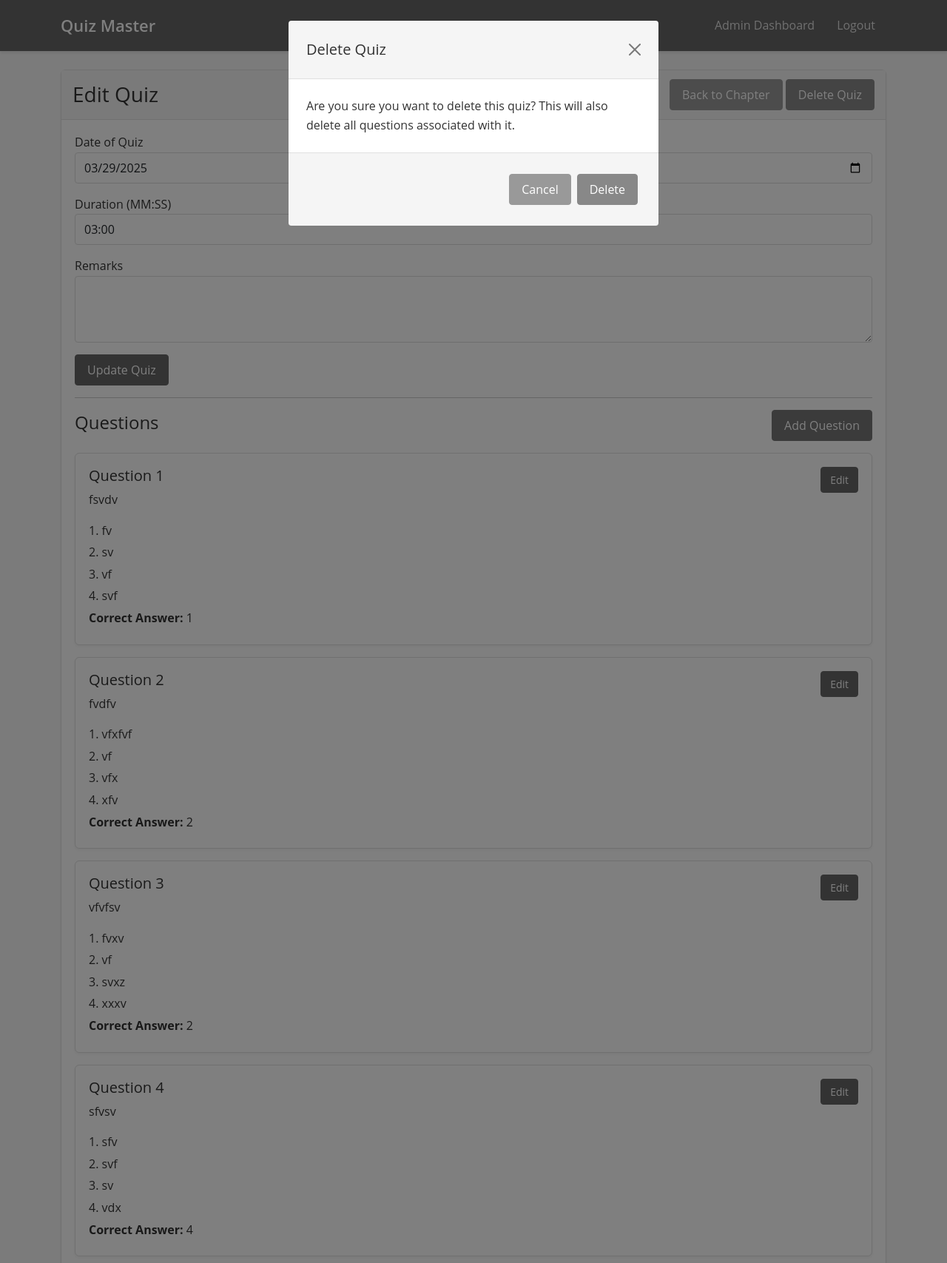
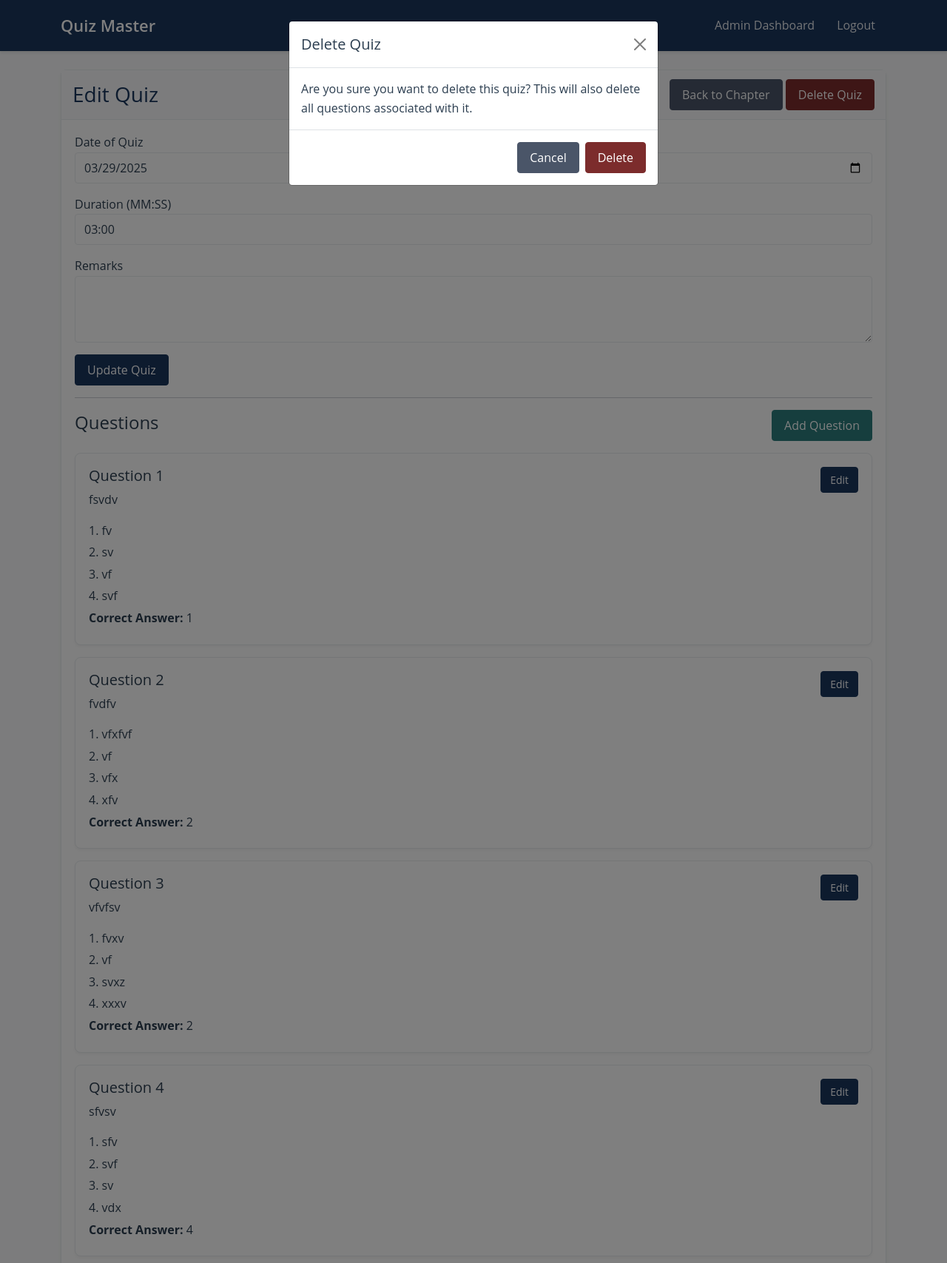
Before and after one commit to 1037kavin/MAD-1-project, a Flask app: page /admin/quiz/3/edit in a window 1280 px wide, after a click on "Delete Quiz". Shown: the top 1707 px of the page at 74% size. Run offline with Flask 2, Linux system fonts and the light colour scheme; a user stored in the database is signed in; data comes from the database, SQL or seed files in the repository.

Commit message:
Complete Quiz Master project with updated UI

```diff
--- a/static/style.css
+++ b/static/style.css
@@ -9,13 +9,13 @@
 body {
     font-family: 'Open Sans', sans-serif;
     line-height: 1.6;
-    background-color: #f7f7f7;
-    color: #333;
+    background-color: #f8f9fa;
+    color: #2c3e50;
 }
 
 /* Navigation */
 .navbar {
-    background-color: #666666 !important;
+    background-color: #1a365d !important;
     padding: 12px 0;
     margin-bottom: 25px;
     box-shadow: 0 2px 4px rgba(0,0,0,0.1);
@@ -24,26 +24,29 @@ body {
 .navbar-brand {
     font-size: 22px;
     font-weight: 600;
+    color: white !important;
 }
 
 .nav-link {
-    color: rgba(255, 255, 255, 0.8) !important;
+    color: rgba(255, 255, 255, 0.9) !important;
     padding: 8px 15px !important;
+    transition: color 0.2s ease;
 }
 
 .nav-link:hover {
     color: white !important;
+    background-color: rgba(255, 255, 255, 0.1);
+    border-radius: 4px;
 }
 
 /* Cards */
 .card {
     background: white;
-    border: 1px solid #e0e0e0;
-    border-radius: 6px;
+    border: 1px solid #e9ecef;
+    border-radius: 8px;
     margin-bottom: 20px;
     box-shadow: 0 2px 4px rgba(0,0,0,0.05);
     transition: transform 0.2s ease-in-out, box-shadow 0.2s ease-in-out;
-    animation: fadeIn 0.3s ease-out;
 }
 
 .card:hover {
@@ -52,9 +55,11 @@ body {
 }
 
 .card-header {
-    background-color: #f5f5f5 !important;
-    border-bottom: 1px solid #e0e0e0;
+    background-color: #f8f9fa !important;
+    border-bottom: 1px solid #e9ecef;
     padding: 12px 15px;
+    color: #1a365d;
+    font-weight: 600;
 }
 
 .card-body {
@@ -70,69 +75,69 @@ body {
 }
 
 .btn-primary {
-    background-color: #666666 !important;
-    border-color: #666666 !important;
+    background-color: #1a365d !important;
+    border-color: #1a365d !important;
     color: white !important;
 }
 
 .btn-primary:hover {
-    background-color: #555555 !important;
-    border-color: #555555 !important;
+    background-color: #2c4c7c !important;
+    border-color: #2c4c7c !important;
 }
 
 .btn-success {
-    background-color: #777777 !important;
-    border-color: #777777 !important;
+    background-color: #2c7c7c !important;
+    border-color: #2c7c7c !important;
     color: white !important;
 }
 
 .btn-success:hover {
-    background-color: #666666 !important;
-    border-color: #666666 !important;
+    background-color: #1a5d5d !important;
+    border-color: #1a5d5d !important;
 }
 
 .btn-danger {
-    background-color: #888888 !important;
-    border-color: #888888 !important;
+    background-color: #7c2c2c !important;
+    border-color: #7c2c2c !important;
     color: white !important;
 }
 
 .btn-danger:hover {
-    background-color: #777777 !important;
-    border-color: #777777 !important;
+    background-color: #5d1a1a !important;
+    border-color: #5d1a1a !important;
 }
 
 .btn-info {
-    background-color: #707070 !important;
-    border-color: #707070 !important;
+    background-color: #2c4c7c !important;
+    border-color: #2c4c7c !important;
     color: white !important;
 }
 
 .btn-info:hover {
-    background-color: #606060 !important;
-    border-color: #606060 !important;
+    background-color: #1a365d !important;
+    border-color: #1a365d !important;
 }
 
 .btn-secondary {
-    background-color: #999999 !important;
-    border-color: #999999 !important;
+    background-color: #4a5568 !important;
+    border-color: #4a5568 !important;
     color: white !important;
 }
 
 .btn-secondary:hover {
-    background-color: #888888 !important;
-    border-color: #888888 !important;
+    background-color: #2d3748 !important;
+    border-color: #2d3748 !important;
 }
 
 .btn-warning {
-    background-color: #808080 !important;
-    border-color: #808080 !important;
+    background-color: #7c6e2c !important;
+    border-color: #7c6e2c !important;
     color: white !important;
 }
 
 .btn-warning:hover {
-    background-color: #707070 !important;
-    border-color: #707070 !important;
+    background-color: #5d521a !important;
+    border-color: #5d521a !important;
 }
 
 .btn-sm {
@@ -142,25 +147,27 @@ body {
 
 /* Forms */
 .form-control {
-    border: 1px solid #ddd;
+    border: 1px solid #e9ecef;
     border-radius: 4px;
     padding: 8px 12px;
+    color: #2c3e50;
 }
 
 .form-control:focus {
-    border-color: #666666;
-    box-shadow: 0 0 0 0.2rem rgba(102, 102, 102, 0.25);
+    border-color: #1a365d;
+    box-shadow: 0 0 0 0.2rem rgba(26, 54, 93, 0.25);
 }
 
 .form-label {
     font-weight: 500;
     margin-bottom: 0.5rem;
+    color: #2c3e50;
 }
 
 .input-group-text {
-    background-color: #f5f5f5;
-    border-color: #e0e0e0;
-    color: #666;
+    background-color: #f8f9fa;
+    border-color: #e9ecef;
+    color: #2c3e50;
 }
 
 /* Tables */
@@ -233,99 +213,98 @@ body {
 .stats-number {
     font-size: 2rem;
     font-weight: 600;
-    color: #333;
+    color: #1a365d;
     margin-bottom: 0.5rem;
 }
 
 .stats-label {
     font-size: 1rem;
-    color: #666;
+    color: #4a5568;
     font-weight: 500;
 }
 
 /* Quiz Styles */
 .quiz-timer {
     font-size: 18px;
-    color: #e74c3c;
+    color: #7c2c2c;
     margin: 15px 0;
+    font-weight: 600;
 }
 
 .question-box {
-    background: #fff;
+    background-color: white;
+    border: 1px solid #e9ecef;
+    border-radius: 8px;
     padding: 20px;
-    margin-bottom: 15px;
-    border: 1px solid #ddd;
-    border-radius: 6px;
+    margin-bottom: 20px;
+    box-shadow: 0 2px 4px rgba(0,0,0,0.05);
 }
 
 .option-list {
     list-style: none;
     padding: 0;
+    margin: 15px 0;
 }
 
 .option-item {
-    margin: 10px 0;
-    padding: 10px;
-    border: 1px solid #eee;
+    padding: 10px 15px;
+    margin: 8px 0;
+    border: 1px solid #e9ecef;
     border-radius: 4px;
     cursor: pointer;
+    transition: all 0.2s ease;
 }
 
 .option-item:hover {
     background-color: #f8f9fa;
+    border-color: #1a365d;
 }
 
-/* Modals */
-.modal-content {
+/* Alerts */
+.alert {
     border: none;
-    border-radius: 0.5rem;
+    border-radius: 8px;
+    padding: 1rem;
+    margin-bottom: 1rem;
+    box-shadow: 0 2px 4px rgba(0,0,0,0.05);
 }
 
-.modal-header {
-    background-color: #f5f5f5;
-    border-bottom: 1px solid #e0e0e0;
-    padding: 1.5rem;
+.alert-info {
+    background-color: #e2e8f0;
+    color: #1a365d;
 }
 
-.modal-body {
-    padding: 1.5rem;
+.alert-success {
+    background-color: #e6fffa;
+    color: #2c7c7c;
 }
 
-.modal-footer {
-    background-color: #f5f5f5;
-    border-top: 1px solid #e0e0e0;
-    padding: 1.5rem;
+.alert-danger {
+    background-color: #fff5f5;
+    color: #7c2c2c;
 }
 
-/* Animations */
-@keyframes fadeIn {
-    from {
-        opacity: 0;
-        transform: translateY(10px);
-    }
-    to {
-        opacity: 1;
-        transform: translateY(0);
-    }
+.alert-warning {
+    background-color: #fffaf0;
+    color: #7c6e2c;
 }
 
 /* Responsive Design */
 @media (max-width: 768px) {
     .container {
-        padding: 0 15px;
+        padding: 10px;
     }
 
     .card {
-        margin: 10px 0;
+        margin-bottom: 15px;
     }
 
     .btn {
         width: 100%;
-        margin-bottom: 0.5rem;
+        margin-bottom: 5px;
     }
 
     .table-responsive {
-        margin-bottom: 1rem;
-        border: 0;
+        border: none;
     }
 }
--- a/templates/user/userdash.html
+++ b/templates/user/userdash.html
@@ -18,6 +18,9 @@
             </button>
             <div class="collapse navbar-collapse" id="navbarNav">
                 <ul class="navbar-nav ms-auto">
+                    <li class="nav-item">
+                        <a class="nav-link" href="{{ url_for('scores') }}">Scores</a>
+                    </li>
                     <li class="nav-item">
                         <a class="nav-link" href="{{ url_for('user_summary') }}">Summary</a>
                     </li>
```
Also changed, not shown: other parts of static/style.css (+8 -35 lines), templates/user/scores.html (+9 -15 lines), README.md (deleted), 1 other file.
